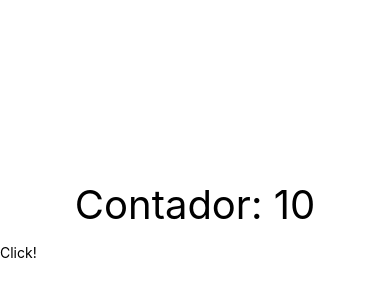
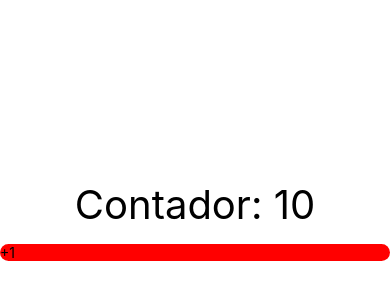
Before and after one commit to Majomon/02-ContadorReactNative, a React Native app: screen / in a window 390 px wide. Shown: the part 194-494 px from the top of the page. Built offline with nearby package versions, Linux system fonts and the light colour scheme.

Commit message:
Estilos al boton touchableopacity

```diff
--- a/src/screens/ContadorScreen.tsx
+++ b/src/screens/ContadorScreen.tsx
@@ -15,7 +15,9 @@ export const ContadorScreen = () => {
       </Text>
       {/*     <Button title="Click" onPress={() => setContador(contador + 1)} /> */}
       <TouchableOpacity onPress={() => setContador(contador + 1)}>
-        <Text>Click!</Text>
+        <View style={{backgroundColor: 'red', borderRadius: 100}}>
+          <Text>+1</Text>
+        </View>
       </TouchableOpacity>
     </View>
   );
```
